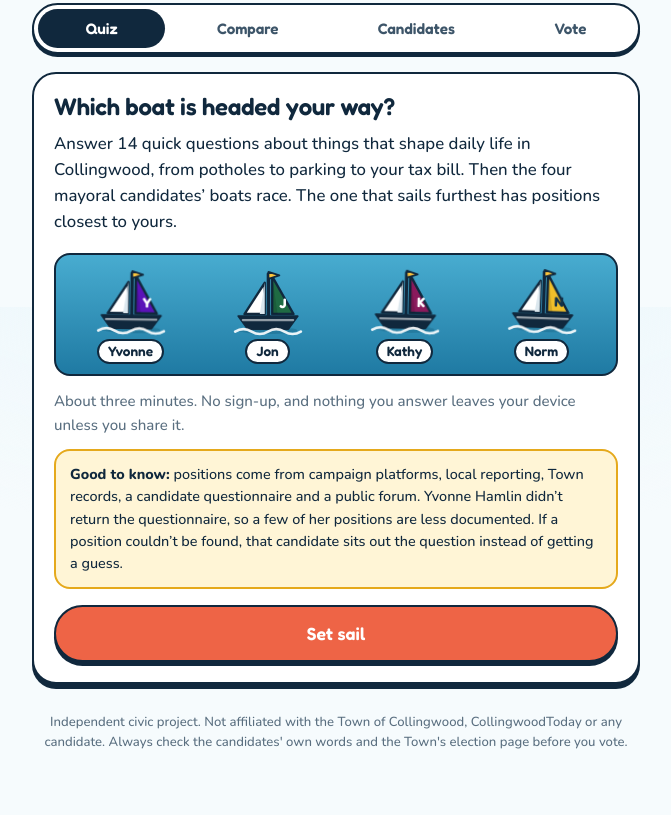
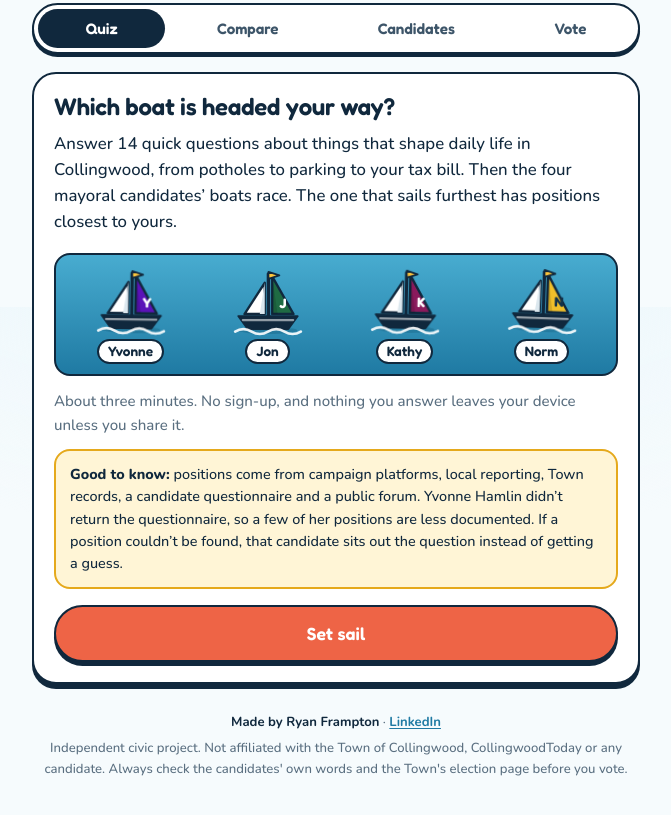
Before and after one commit to ryanframpton/collingwoodvotingcompass, a plain HTML site: page index.html in a window 1280 px wide. Shown: the part 493-1308 px from the top of the page, without its empty margins (304-975 px from the left). Drawn offline with nearby package versions, Linux system fonts and the light colour scheme.

Commit message:
Add files via upload

```diff
--- a/index.html
+++ b/index.html
@@ -215,6 +215,7 @@ tr:last-child td{border-bottom:0}
   .face,.face .e,.btn,.tab,.star{transition:none}
   .confetti{display:none}
 }
+
 </style>
 </head>
 <body>
@@ -241,7 +242,8 @@ tr:last-child td{border-bottom:0}
   <section id="view-cands" class="hidden"></section>
   <section id="view-about" class="hidden"></section>
 
-  <p class="foot">Independent civic project. Not affiliated with the Town of Collingwood, CollingwoodToday or any candidate. Always check the candidates' own words and the Town's election page before you vote.</p>
+  <p class="foot" style="margin-bottom:6px"><strong style="color:var(--ink)">Made by Ryan Frampton</strong> &middot; <a href="https://www.linkedin.com/in/ryan-frampton-02623a100/" target="_blank" rel="noopener noreferrer">LinkedIn</a></p>
+  <p class="foot" style="margin-top:0">Independent civic project. Not affiliated with the Town of Collingwood, CollingwoodToday or any candidate. Always check the candidates' own words and the Town's election page before you vote.</p>
 </main>
 <div class="confetti" id="confetti" aria-hidden="true"></div>
 
```
